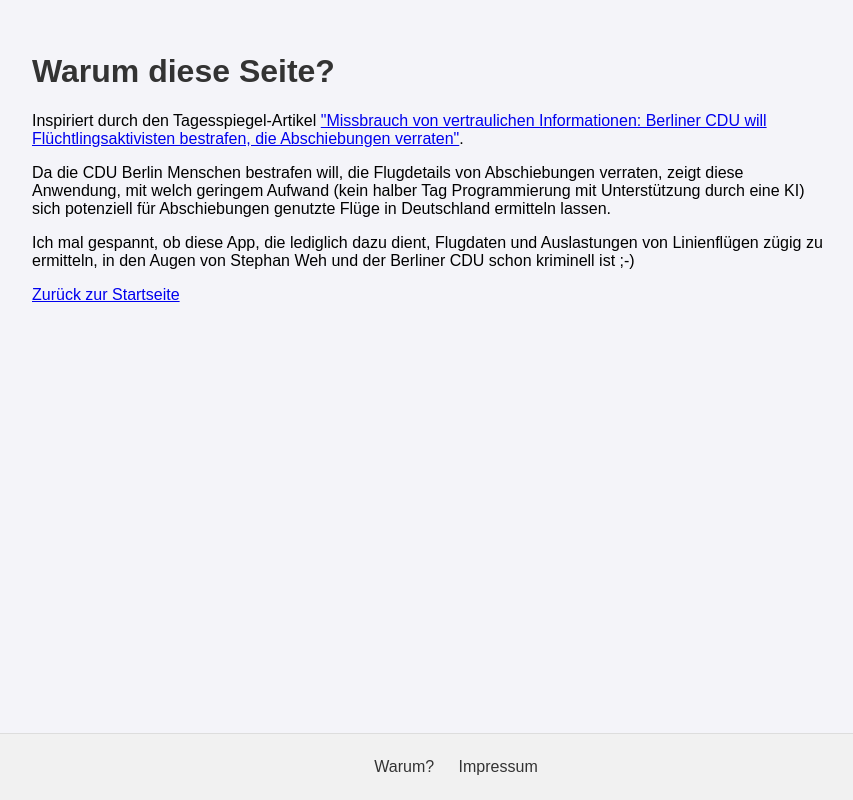
After one commit to kleinski/full_planes, a Flask app: page /warum in a window 1280 px wide; the page is wider, and only the part inside the window is pictured. The commit adds this page. Shown: that part, without its empty margins (208-1061 px from the left). Run offline with Flask 3, Linux system fonts and the light colour scheme.

Commit message:
Add 'Warum?' page and link in footer for additional context

```diff
--- a/app.py
+++ b/app.py
@@ -298,6 +298,11 @@
     """Displays the legal notice page."""
     return render_template('impressum.html')
 
+@app.route('/warum')
+def warum() -> Any:
+    """Displays the 'Why?' page."""
+    return render_template('warum.html')
+
 # --- START APPLICATION ---
 if __name__ == '__main__':
     if not API_KEY or not API_SECRET:
--- a/templates/base.html
+++ b/templates/base.html
@@ -49,6 +49,7 @@
         {% block content %}{% endblock %}
     </div>
     <footer>
+        <a href="{{ url_for('warum') }}">Warum?</a>
         <a href="{{ url_for('impressum') }}">Impressum</a>
         <!-- Hier könnten weitere Links wie z.B. Datenschutz stehen -->
     </footer>
--- /dev/null
+++ b/templates/warum.html
@@ -0,0 +1,22 @@
+{% extends "base.html" %}
+
+{% block title %}Warum?{% endblock %}
+
+{% block content %}
+<div class="container">
+    <h1>Warum diese Seite?</h1>
+
+    <p>
+        Inspiriert durch den Tagesspiegel-Artikel <a href="https://www.tagesspiegel.de/berlin/missbrauch-von-vertraulichen-informationen-berliner-cdu-will-fluchtlingsaktivisten-bestrafen-die-abschiebungen-verraten-13973525.html" target="_blank" rel="noopener noreferrer">"Missbrauch von vertraulichen Informationen: Berliner CDU will Flüchtlingsaktivisten bestrafen, die Abschiebungen verraten"</a>.
+    </p>
+
+    <p>
+        Da die CDU Berlin Menschen bestrafen will, die Flugdetails von Abschiebungen verraten, zeigt diese Anwendung, mit welch geringem Aufwand (kein halber Tag Programmierung mit Unterstützung durch eine KI) sich potenziell für Abschiebungen genutzte Flüge in Deutschland ermitteln lassen.
+    </p>
+
+    <p>
+        Ich mal gespannt, ob diese App, die lediglich dazu dient, Flugdaten und Auslastungen von Linienflügen zügig zu ermitteln, in den Augen von Stephan Weh und der Berliner CDU schon kriminell ist ;-)
+    </p>
+    <p><a href="{{ url_for('index') }}">Zurück zur Startseite</a></p>
+</div>
+{% endblock %}
```
